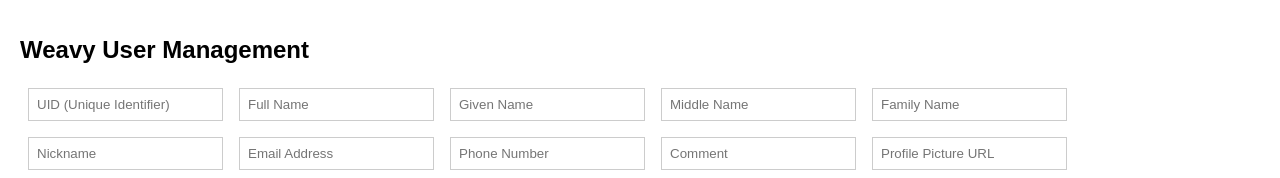
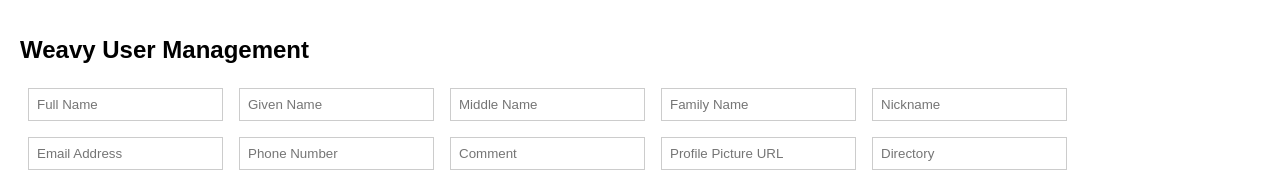
Before and after one commit to Veshon/Sentura-Test, a React (Create React App) app: page / in a window 1280 px wide. Shown: the top 178 px of the page. Built offline with nearby package versions, Linux system fonts and the light colour scheme; no server answers.

Commit message:
UUID auto generation

```diff
--- a/package.json
+++ b/package.json
@@ -16,6 +16,7 @@
     "react-dom": "^19.1.0",
     "react-scripts": "5.0.1",
     "typescript": "^4.9.5",
+    "uuid": "^11.1.0",
     "web-vitals": "^2.1.4"
   },
   "scripts": {
--- a/src/App.tsx
+++ b/src/App.tsx
@@ -1,5 +1,6 @@
 import React, { useState, useEffect } from "react";
 import axios from "axios";
+import { v4 as uuidv4 } from "uuid"; // Import the UUID package
 import "./App.css";
 
 const API_URL = "https://8015b5dbc0724d38882ac90397c27649.weavy.io";
@@ -39,7 +40,7 @@
                 setUsers(response.data);
             } else {
                 console.error("Expected an array but got:", response.data);
-                setUsers([]);
+                setUsers([]); // Fallback in case of unexpected response format
             }
         } catch (error) {
             console.error("Error fetching users", error);
@@ -47,8 +48,10 @@
     };
 
     const createUser = async () => {
+        const newUserData = { ...userData, uid: uuidv4() };
+
         try {
-            const response = await axios.post(API_URL, userData, {
+            const response = await axios.post(API_URL, newUserData, {
                 headers: { Authorization: `Bearer ${API_TOKEN}` },
             });
             setUsers([...users, response.data]);
@@ -78,14 +81,6 @@
             <h1 className="title">Weavy User Management</h1>
 
             {/* User input fields */}
-            <input
-                type="text"
-                name="uid"
-                placeholder="UID (Unique Identifier)"
-                value={userData.uid}
-                onChange={handleChange}
-                className="input"
-            />
             <input
                 type="text"
                 name="name"
```
Also changed, not shown: 1 other file (tests, documents, lock files or other folders).
